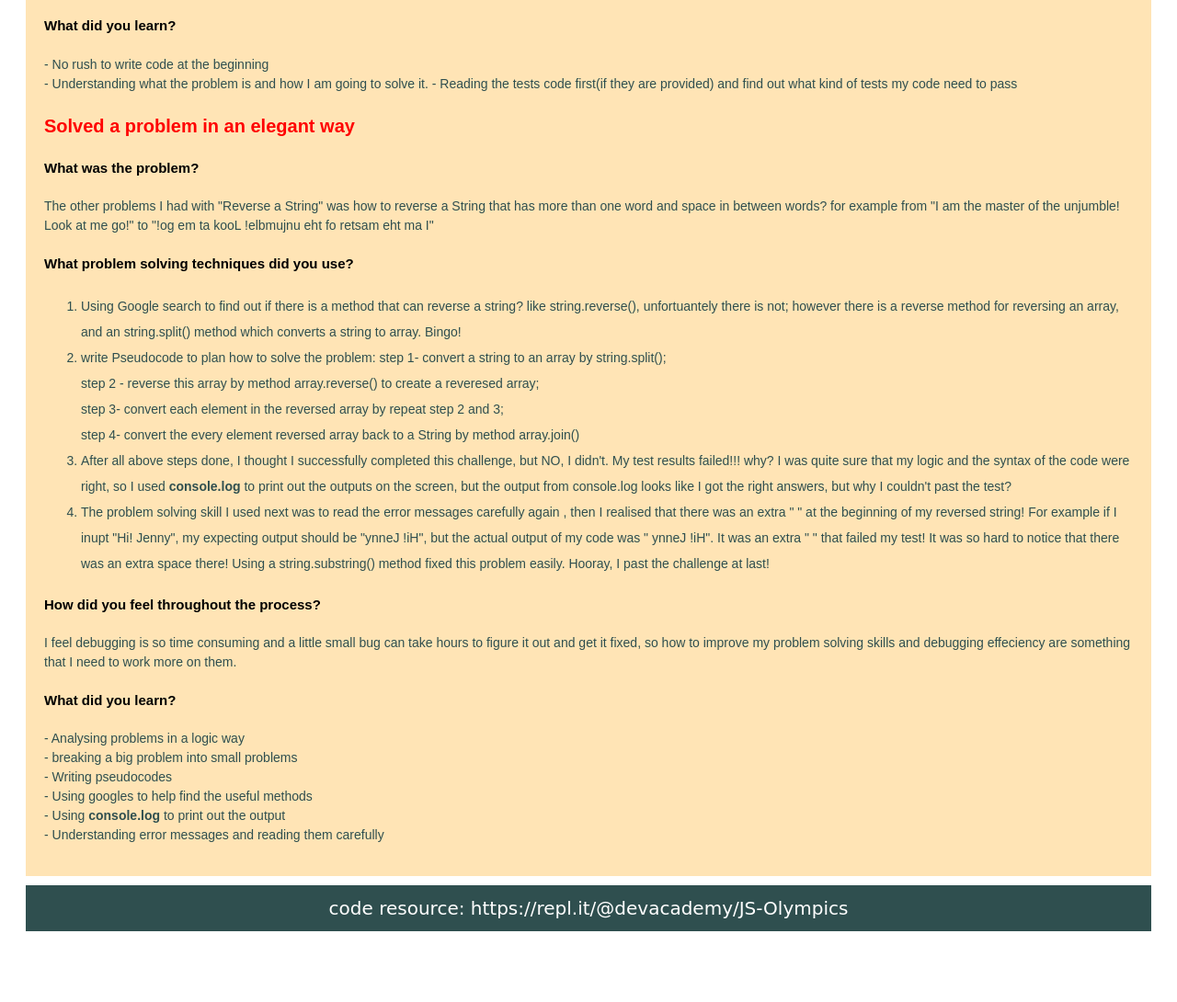
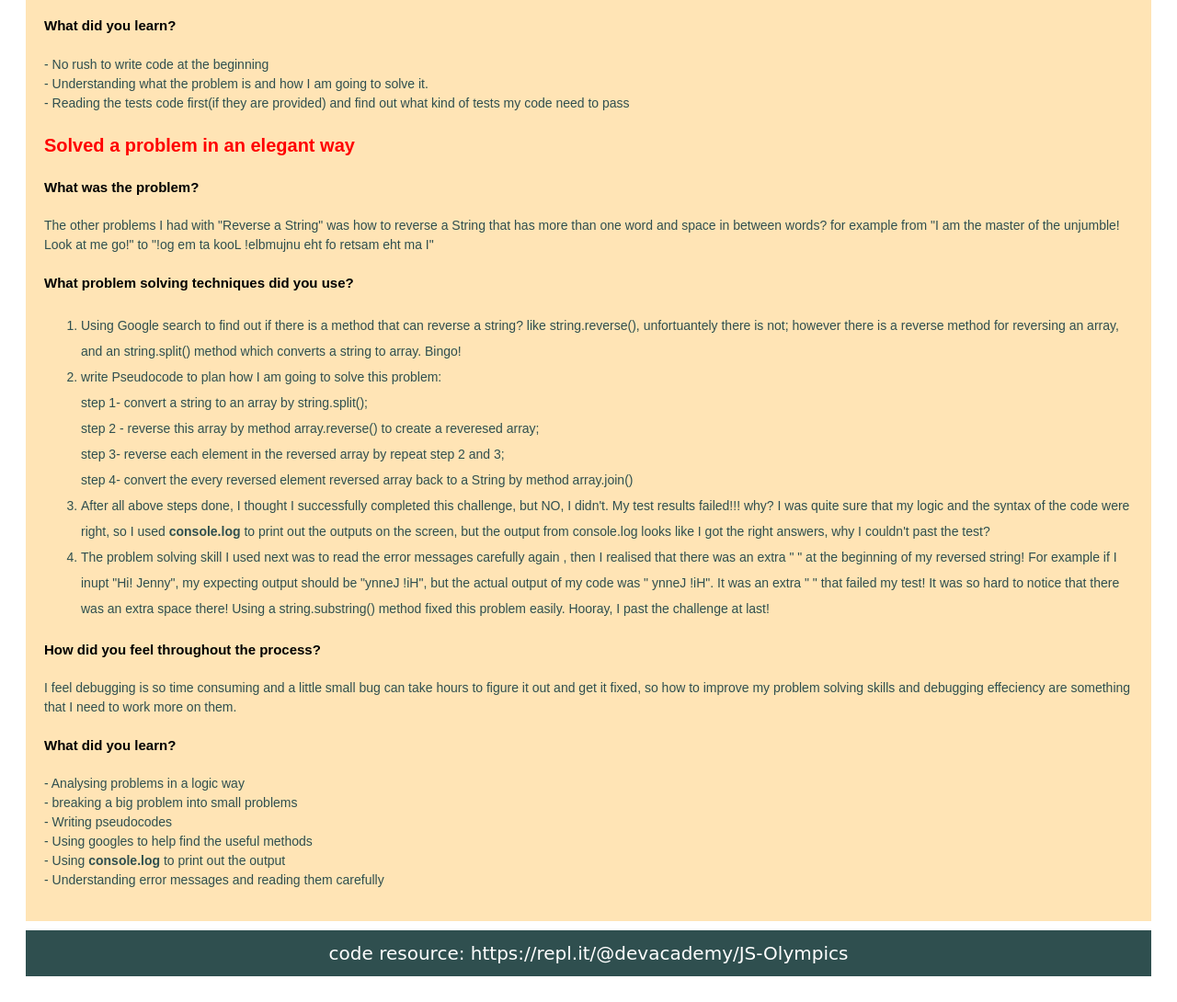
Before and after one commit to Jennyfang135/Jennyfang135.github.io, a plain HTML site: page blog/sprint4-technical.html in a window 1280 px wide. Shown: the part 622-1712 px from the top of the page at 92% size. Before the commit the page ends 1663 px from the top, so only its background shows below. Drawn offline with Linux system fonts and the light colour scheme.

Commit message:
update sprint4 tech file

```diff
--- a/blog/sprint4-technical.html
+++ b/blog/sprint4-technical.html
@@ -67,7 +67,7 @@
 			<h4>What did you learn?</h4>
 			<p>
 				- No rush to write code at the beginning<br>
-				- Understanding what the problem is and how I am going to solve it.
+				- Understanding what the problem is and how I am going to solve it.<br>
 				- Reading the tests code first(if they are provided) and find out what kind of tests my code need to pass<br>
 
 
@@ -89,15 +89,15 @@
 					</li>
 
 					<li>
-						write Pseudocode to plan how to solve the problem:
+						write Pseudocode to plan how I am going to solve this problem:<br>
 						step 1- convert a string to an array by string.split();<br>
 						step 2 - reverse this array by method array.reverse() to create a reveresed array;<br>
-						step 3- convert each element in the reversed array by repeat step 2 and 3;<br>
-						step 4- convert the every element reversed array back to a String by method array.join()<br>
+						step 3- reverse each element in the reversed array by repeat step 2 and 3;<br>
+						step 4- convert the every reversed element reversed array back to a String by method array.join()<br>
 					</li>
 
 					<li>
-						After all above steps done, I thought I successfully completed this challenge, but NO, I didn't. My test results failed!!! why? I was quite sure that my logic and the syntax of the code were right, so I used  <strong>console.log </strong> to print out the outputs on the screen, but the output from console.log looks like I got the right answers, but why I couldn't past the test?
+						After all above steps done, I thought I successfully completed this challenge, but NO, I didn't. My test results failed!!! why? I was quite sure that my logic and the syntax of the code were right, so I used  <strong>console.log </strong> to print out the outputs on the screen, but the output from console.log looks like I got the right answers, why I couldn't past the test?
 					</li>
 
 					<li>
@@ -116,7 +116,7 @@
 				- Writing pseudocodes<br>
 				- Using googles to help find the useful methods<br>
 				- Using <strong>console.log</strong> to print out the output<br>
-				- Understanding error messages and reading them carefully	<br>
+				- Understanding error messages and reading them carefully<br>
 			</p>
 		</p>
 	</div>
```
